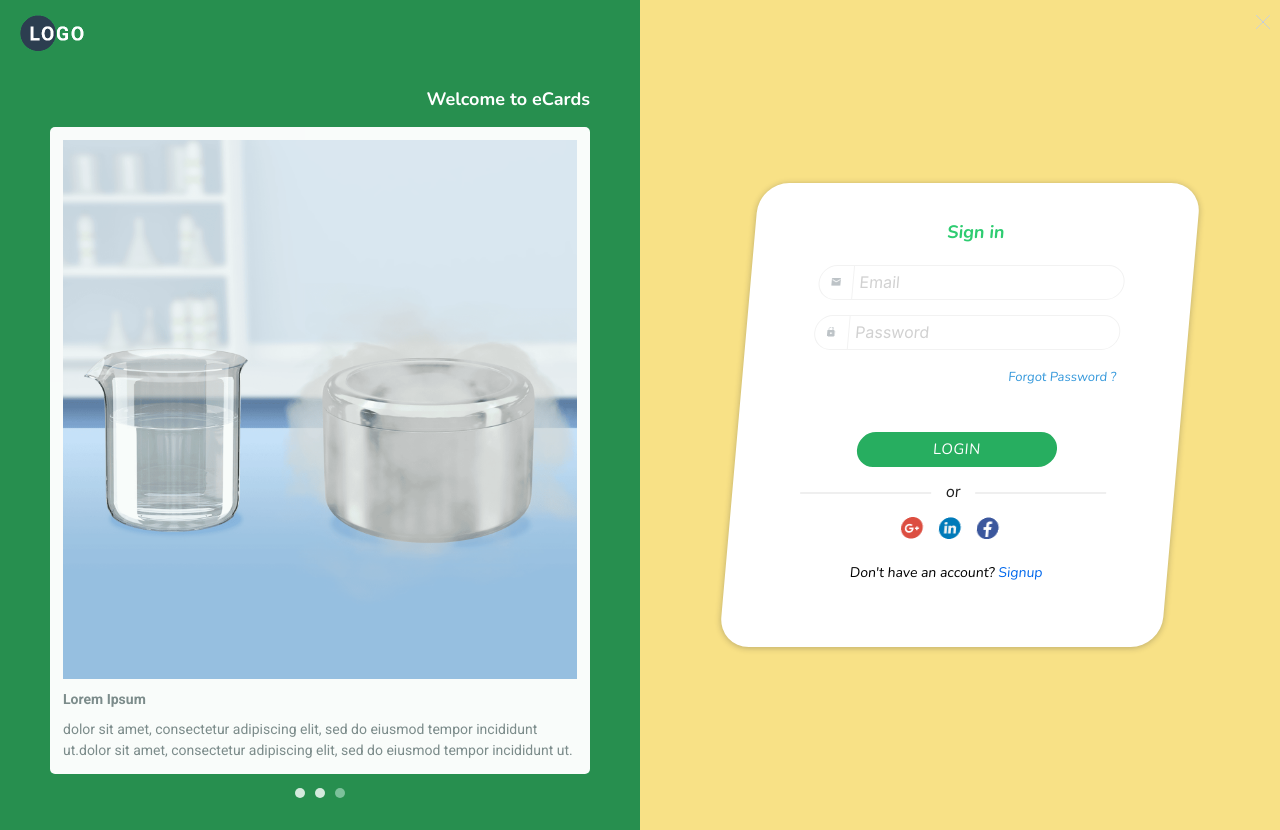
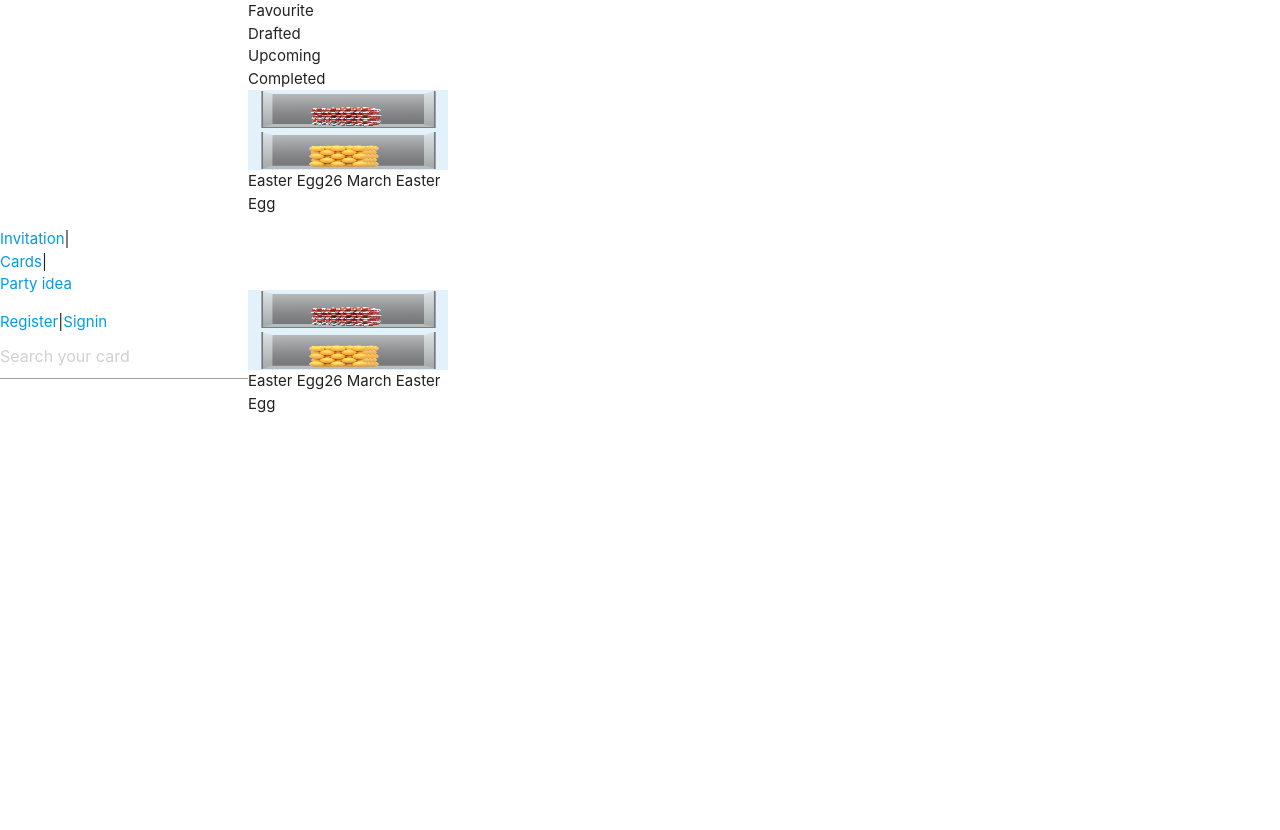
Before and after one commit to shivam-tyagi/RegistrationPOC, a React (Create React App) app in the folder src/client/: page /dashboard in a window 1280 px wide. Before the commit this address led to /login. After the commit the page ends 800 px from the top, so only its background shows below. Built offline with nearby package versions, Linux system fonts and the light colour scheme.

Commit message:
dashboard page

```diff
--- a/src/client/src/actions/actions.js
+++ b/src/client/src/actions/actions.js
@@ -7,6 +7,7 @@ export const USER_LOADING = "USER_LOADING";
 export const SET_CURRENT_USER = "SET_CURRENT_USER";
 export const TEMPLATE_TO_EDIT = "TEMPLATE_TO_EDIT";
 export const LANDING_PAGE_TEMPLATES_DATA = "LANDING_PAGE_TEMPLATES_DATA";
+export const USER_TEMPLATES_DATA = "USER_TEMPLATES_DATA";
 
 export const registerUser = (userData, history) => dispatch => {
   console.log("user data-->",userData);
@@ -45,6 +46,23 @@ export const loginUser = userData => dispatch => {
       })
     );
 };
+
+//User email k behalf par user ki templates ka data load hoga
+export const userTemplatesData = (userName) => dispatch => {
+  const userTemplatesData = [];
+  dispatch(setUserTemplatesData(userTemplatesData));
+  // dispatch({
+  //   type: USER_TEMPLATES_DATA,
+  //   payload: userTemplatesData
+  // });
+}
+
+export const setUserTemplatesData = userTemplatesData => {
+  return {
+    type: USER_TEMPLATES_DATA,
+    payload: userTemplatesData
+  };
+}
 
 // Set logged in user
 export const setCurrentUser = decoded => {
--- a/src/client/src/components/dashboard/Dashboard.js
+++ b/src/client/src/components/dashboard/Dashboard.js
@@ -2,45 +2,141 @@ import React, { Component } from "react";
 import PropTypes from "prop-types";
 import { connect } from "react-redux";
 import { logoutUser } from "../../actions/actions";
-import {configData} from '../../data/config';
+// import {configData} from '../../data/config';
+import Navbar from '../layout/Navbar';
 
 class Dashboard extends Component {
+  constructor(props) {
+    super(props);
+    this.showFavouriteEvents = this.showFavouriteEvents.bind(this);
+    this.showDraftedEvents = this.showDraftedEvents.bind(this);
+    this.showUpcomingEvents = this.showUpcomingEvents.bind(this);
+    this.showCompletedEvents = this.showCompletedEvents.bind(this);
+    this.state = {
+      templateListToShow: 'fav'
+    };
+  }
   onLogoutClick = e => {
     e.preventDefault();
     this.props.logoutUser();
   };
 
+  showFavouriteEvents = () => {
+    console.log('showFavouriteList');
+    this.setState({
+      templateListToShow: 'fav'
+    });
+  }
+
+  showDraftedEvents = () => {
+    console.log('showDraftedEvents');
+    this.setState({
+      templateListToShow: 'drafted'
+    });
+  }
+
+  showUpcomingEvents = () => {
+    console.log('showUpcomingEvents');
+    this.setState({
+      templateListToShow: 'upcoming'
+    });
+  }
+
+  showCompletedEvents = () => {
+    console.log('showCompletedEvents');
+    this.setState({
+      templateListToShow: 'completed'
+    });
+  }
+
   render() {
     const { user } = this.props.auth;
-    console.log("user name-->",user );
+    const templatesData = this.props.userTemplatesData;
+    console.log("user name-->",templatesData , this.state.templateListToShow);
     return (
-      <div
-      style= {{
-        height: "75vh",
-        backgroundColor: `${configData.homePageBgColor}`
-      }}
-      className="container valign-wrapper">
-        <div className="row">
-          <div className="landing-copy col s12 center-align">
-            <h4>
-              <b>Hey there,</b> {user.firstname}
-              <p className="flow-text grey-text text-darken-1">
-                You are successfully logged in.{" "}
-                <span style={{ fontFamily: "monospace" }}>Registration</span> app 👏
-              </p>
-            </h4>
-            <button
-              style={{
-                width: "150px",
-                borderRadius: "3px",
-                letterSpacing: "1.5px",
-                marginTop: "1rem"
-              }}
-              onClick={this.onLogoutClick}
-              className="btn btn-large waves-effect waves-light hoverable blue accent-3"
-            >
-              Logout
-            </button>
+      <div style={{ height: "100%" }} className=" valign-wrapper dashboard">
+        <Navbar {...this.props}></Navbar>
+        <div>
+          <div className='dashboard-left-container'>
+            <div className='dashboard-btn-container'>
+              <div className='favourite-events-btn' onClick={() => this.showFavouriteEvents()}>Favourite</div>
+              <div className='drafted-events-btn' onClick={() => this.showDraftedEvents()}>Drafted</div>
+              <div className='upcoming-events-btn' onClick={() => this.showUpcomingEvents()}>Upcoming</div>
+              <div className='completed-events-btn' onClick={() => this.showCompletedEvents()}>Completed</div>
+            </div>
+          </div>
+          <div className='dashboard-right-container'>
+            <div className='right-container-data'>
+              <div className='dashboard-search-field'></div>
+              <div className='dashboard-templatesData'>
+                <div className='dashboard-templates-container'>
+                    { this.state.templateListToShow === 'fav' ?
+                        <div id='favTemplatesList' className="trendingImageElems">
+                          {
+                            templatesData.map((template, index) => {
+                              return ( template.isFavourite && (
+                                <div key={'fev' + index} className="image-container" onClick={() => this.templatesClickHandler(template.template_id)}>
+                                  <img src={template.template_image} alt="img"></img>
+                                  <span className='template-name'>{template.template_name}</span>
+                                  <span className='template-description'>{template.template_description}</span>
+                                  <div className='love-symbol'></div>
+                                </div>)
+                              );
+                            })
+                          }
+                        </div> : null
+                    }
+                    { this.state.templateListToShow === 'drafted' ?
+                        <div id='draftedTemplatesList' className="trendingImageElems">
+                          {
+                            templatesData.map((template, index) => {
+                              return ( template.isDrafted && (
+                                <div key={'drafted' + index} className="image-container" onClick={() => this.templatesClickHandler(template.template_id)}>
+                                  <img src={template.template_image} alt="img"></img>
+                                  <span className='template-name'>{template.template_name}</span>
+                                  <span className='template-description'>{template.template_description}</span>
+                                  <div className='drafted-symbol'></div>
+                                </div>)
+                              );
+                            })
+                          }
+                        </div> : null
+                    }
+                    { this.state.templateListToShow === 'upcoming' ?
+                        <div id='upcomingTemplatesList' className="trendingImageElems">
+                          {
+                            templatesData.map((template, index) => {
+                              return (template.isDrafted && (
+                                <div key={'upcoming' + index} className="image-container" onClick={() => this.templatesClickHandler(template.template_id)}>
+                                  <img src={template.template_image} alt="img"></img>
+                                  <span className='template-name'>{template.template_name}</span>
+                                  <span className='template-description'>{template.template_description}</span>
+                                  <div className='drafted-symbol'></div>
+                                </div>)
+                              );
+                            })
+                          }
+                        </div> : null
+                    }
+                    { this.state.templateListToShow === 'completed' ?
+                        <div id='completedTemplatesList' className="trendingImageElems">
+                          {
+                            templatesData.map((template, index) => {
+                              return ( template.isCompleted && (
+                                <div key={'completed' + index} className="image-container" onClick={() => this.templatesClickHandler(template.template_id)}>
+                                  <img src={template.template_image} alt="img"></img>
+                                  <span className='template-name'>{template.template_name}</span>
+                                  <span className='template-description'>{template.template_description}</span>
+                                  <div className='drafted-symbol'></div>
+                                </div>)
+                              );
+                            })
+                          }
+                        </div> : null
+                    }
+                </div>
+              </div>
+            </div>
           </div>
         </div>
       </div>
@@ -54,7 +150,8 @@ Dashboard.propTypes = {
 };
 
 const mapStateToProps = state => ({
-  auth: state.auth
+  auth: state.auth,
+  userTemplatesData: state.userTemplatesData
 });
 
 export default connect(
--- a/src/client/src/components/layout/Landing.js
+++ b/src/client/src/components/layout/Landing.js
@@ -48,7 +48,7 @@ class Landing extends Component {
                   templateLayouts.map((template, index) => {
                     return (
                       // eslint-disable-next-line react/no-array-index-key
-                      <div key={index} className="image-container" onClick={() => this.templatesClickHandler(index)}>
+                      <div key={index} className="image-container" onClick={() => this.templatesClickHandler(template.template_id)}>
                         <img src={template.template_image} alt="img"></img>
                         <span className='template-name'>{template.template_name}</span>
                         <span className='template-description'>{template.template_description}</span>
--- a/src/client/src/components/private-route/PrivateRoute.js
+++ b/src/client/src/components/private-route/PrivateRoute.js
@@ -10,7 +10,8 @@ const PrivateRoute = ({ component: Component, auth, ...rest }) => (
       auth.isAuthenticated === true ? (
         <Component {...props} />
       ) : (
-        <Redirect to="/login" />
+        // <Redirect to="/login" />
+        <Component {...props} />
       )
     }
   />
--- a/src/client/src/components/templatesEdit/TemplatesEditComponent.js
+++ b/src/client/src/components/templatesEdit/TemplatesEditComponent.js
@@ -7,45 +7,60 @@ import Navbar from '../layout/Navbar';
 class TemplatesEditComponent extends Component {
 
   constructor(props) {
-    // console.log('this.props---', props.editIndex);
+    // console.log('this.props---', props.editId);
     super(props);
     this.editCarouselImagesclick = this.editCarouselImagesclick.bind(this);
-    this.editIndex = props.editIndex;
-    // console.log('landingPageTemplateData', props.landingPageTemplateData, this.editIndex);
+    this.saveToDraft = this.saveToDraft.bind(this);
+    // if(props.landingPageTemplateData.length === 0) {
+    //   props.history.push('/');
+    // }
+    this.editId = props.editId;
+    // console.log('landingPageTemplateData', props.landingPageTemplateData);
     const landingPageTemplateData = props.landingPageTemplateData;
+
+    const editObj = this.objectToEdit(this.editId);
     this.state = {
-      eventTitle: landingPageTemplateData[this.editIndex].data.eventTitle,
-      eventFestival: landingPageTemplateData[this.editIndex].data.eventFestival,
-      eventHostedby: landingPageTemplateData[this.editIndex].data.eventHostedby,
-      eventMobilenumber: landingPageTemplateData[this.editIndex].data.eventMobilenumber,
-      eventDate: landingPageTemplateData[this.editIndex].data.eventDate,
-      eventTime: landingPageTemplateData[this.editIndex].data.eventTime,
-      eventEndTime: landingPageTemplateData[this.editIndex].data.eventEndTime,
-      eventLocation: landingPageTemplateData[this.editIndex].data.eventLocation,
-      eventAddress: landingPageTemplateData[this.editIndex].data.eventAddress,
-      eventMessageFromHost: landingPageTemplateData[this.editIndex].data.eventMessageFromHost,
+      eventTitle: editObj.data.eventTitle,
+      eventFestival: editObj.data.eventFestival,
+      eventHostedby: editObj.data.eventHostedby,
+      eventMobilenumber: editObj.data.eventMobilenumber,
+      eventDate: editObj.data.eventDate,
+      eventTime: editObj.data.eventTime,
+      eventEndTime: editObj.data.eventEndTime,
+      eventLocation: editObj.data.eventLocation,
+      eventAddress: editObj.data.eventAddress,
+      eventMessageFromHost: editObj.data.eventMessageFromHost,
     };
   }
 
   // componentDidMount() {
   //   this.startCarouselAnimation();
   // };
+  objectToEdit = editId => {
+    for (let i=0; i<this.props.landingPageTemplateData.length; i++){
+      if(this.props.landingPageTemplateData[i].template_id === this.editId) {
+        return this.props.landingPageTemplateData[i];
+      }
+    }
+  }
 
-  editCarouselImagesclick(editIndex) {
+  editCarouselImagesclick(editId) {
     const landingPageTemplateData = this.props.landingPageTemplateData;
-    this.editIndex = editIndex;
+    this.editId = editId;
+
+    const editObj = this.objectToEdit(this.editId);
     // console.log('this===', editIndex, landingPageTemplateData);
     this.setState({
-      eventTitle: landingPageTemplateData[editIndex].data.eventTitle,
-      eventFestival: landingPageTemplateData[editIndex].data.eventFestival,
-      eventHostedby: landingPageTemplateData[editIndex].data.eventHostedby,
-      eventMobilenumber: landingPageTemplateData[editIndex].data.eventMobilenumber,
-      eventDate: landingPageTemplateData[editIndex].data.eventDate,
-      eventTime: landingPageTemplateData[editIndex].data.eventTime,
-      eventEndTime: landingPageTemplateData[editIndex].data.eventEndTime,
-      eventLocation: landingPageTemplateData[editIndex].data.eventLocation,
-      eventAddress: landingPageTemplateData[editIndex].data.eventAddress,
-      eventMessageFromHost: landingPageTemplateData[editIndex].data.eventMessageFromHost,
+      eventTitle: editObj.data.eventTitle,
+      eventFestival: editObj.data.eventFestival,
+      eventHostedby: editObj.data.eventHostedby,
+      eventMobilenumber: editObj.data.eventMobilenumber,
+      eventDate: editObj.data.eventDate,
+      eventTime: editObj.data.eventTime,
+      eventEndTime: editObj.data.eventEndTime,
+      eventLocation: editObj.data.eventLocation,
+      eventAddress: editObj.data.eventAddress,
+      eventMessageFromHost: editObj.data.eventMessageFromHost,
     });
   }
 
@@ -53,9 +68,8 @@ class TemplatesEditComponent extends Component {
     this.setState({ [e.target.id]: e.target.value });
   };
 
-  onSubmit = e => {
-    e.preventDefault();
-
+  saveTemplateToUserData = (saveToDraft) => {
+    const editObj = this.objectToEdit(this.editId);
     const templateEditInfo = {
       eventTitle: this.state.eventTitle,
       eventFestival: this.state.eventFestival,
@@ -69,14 +83,51 @@ class TemplatesEditComponent extends Component {
       eventMessageFromHost: this.state.eventMessageFromHost,
     };
 
+    let teplateExistInUser = false;
+    if(this.props.userTemplatesData.length !== 0) {
+      for (let i=0; i<this.props.userTemplatesData.length; i++){
+        if(this.props.userTemplatesData[i].template_id === editObj.template_id) {
+          this.props.userTemplatesData[i].data = templateEditInfo;
+          if(saveToDraft === true){
+            this.props.userTemplatesData[i].isDrafted = true;
+          }
+          teplateExistInUser = true;
+        }
+      }
+    }
+
+    if(teplateExistInUser === false) {
+      const objToAdd = {...editObj};
+      objToAdd.data = templateEditInfo;
+      if(saveToDraft === true){
+        objToAdd.isDrafted = true;
+      }
+      this.props.userTemplatesData.push(objToAdd);
+    }
+
+  }
+
+  onSubmit = e => {
+    e.preventDefault();
+    this.saveTemplateToUserData();
+
+    // console.log('user edit data obj', this.props.landingPageTemplateData)
+    // console.log('props main user data', this.props.userTemplatesData);
+    this.props.history.push('/share');
     // console.log('template edit info**', templateEditInfo);
-
     // this.props.registerUser(newUser, this.props.history);
   };
+
+  saveToDraft() {
+    this.saveTemplateToUserData(true);
+    this.props.history.push('/');
+    // console.log('props main user data', this.props.userTemplatesData);
+  }
 
   render() {
     const { user } = this.props.auth;
     const landingPageTemplateData = this.props.landingPageTemplateData;
+    const editObj = this.objectToEdit(this.editId);
     // console.log('edit index-----', this.props.landingPageTemplateData, this.props);
     return (
       <div className='templates-edit-page'>
@@ -113,11 +164,11 @@ class TemplatesEditComponent extends Component {
               <div className='templateEditRightSideBtn'/>
             </div>
             <div className="template-edit-container-text clearfix">
-            <strong>{landingPageTemplateData[this.editIndex].template_name}</strong>
-            <span>{landingPageTemplateData[this.editIndex].template_description}</span>
+            <strong>{editObj.template_name}</strong>
+            <span>{editObj.template_description}</span>
             </div>
             <div className='template-edit-container'>
-                <img className='template-edit-bg' src={landingPageTemplateData[this.editIndex].template_image} alt='edit'/>
+                <img className='template-edit-bg' src={editObj.template_image} alt='edit'/>
                 <div className='hostedby-edit-image bannerText'>Host: {this.state.eventHostedby}</div>
                 <div className='festival-edit-image bannerText'>Festival: {this.state.eventFestival}</div>
                 <div className='mobilenumber-edit-image bannerText'>Mobile no. {this.state.eventMobilenumber}</div>
@@ -186,7 +237,7 @@ class TemplatesEditComponent extends Component {
 
                     <div className="submitFormBtns " >
 
-                      <button className='save-draft-btn saveButton'>Save Draft</button>
+                      <button onClick={() => this.saveToDraft()} className='save-draft-btn saveButton'>Save Draft</button>
 
 
                       <button type="submit"  className=" btn btn-large waves-effect waves-light hoverable blue accent-3" >
@@ -212,8 +263,9 @@ TemplatesEditComponent.propTypes = {
 const mapStateToProps = (state) => {
   return{
     auth: state.auth,
-    editIndex: state.editIndex,
+    editId: state.editId,
     landingPageTemplateData: state.landingPageTemplateData,
+    userTemplatesData: state.userTemplatesData,
   }
 };
 
--- a/src/client/src/data/config.js
+++ b/src/client/src/data/config.js
@@ -60,18 +60,42 @@ export const templateLayouts = [{
     template_id: 2,
     template_name:'Easter Egg',
     template_description:'26 March Easter Egg',
-    isFavourite: false,
+    isFavourite: true,
     isDrafted: false,
     isCompleted: false,
+    data: {
+      eventTitle: 'title 2',
+      eventFestival: 'Festival 2',
+      eventHostedby: 'Host 2',
+      eventMobilenumber: 'Mobile 2',
+      eventDate: 'Date 2',
+      eventTime: 'Time 2',
+      eventEndTime: 'End Time 2',
+      eventLocation: 'Location 2',
+      eventAddress: 'Address 2',
+      eventMessageFromHost: 'Host Message 2',
+    }
   },{
     name:'template3',
     template_image: image_template3,
     template_id: 3,
     template_name:'Easter Egg',
     template_description:'26 March Easter Egg',
-    isFavourite: false,
+    isFavourite: true,
     isDrafted: false,
     isCompleted: false,
+    data: {
+      eventTitle: 'title 3',
+      eventFestival: 'Festival 3',
+      eventHostedby: 'Host 3',
+      eventMobilenumber: 'Mobile 3',
+      eventDate: 'Date 3',
+      eventTime: 'Time 3',
+      eventEndTime: 'End Time 3',
+      eventLocation: 'Location 3',
+      eventAddress: 'Address 3',
+      eventMessageFromHost: 'Host Message 3',
+    }
   },{
     name:'template4',
     template_image: image_template4,
@@ -121,9 +145,20 @@ export const templateLayouts = [{
     template_name:'Easter Egg',
     template_description:'26 March Easter Egg',
     isFavourite: false,
-    isDrafted: false,
+    isDrafted: true,
     isCompleted: false,
-
+    data: {
+      eventTitle: 'title 6',
+      eventFestival: 'Festival 6',
+      eventHostedby: 'Host 6',
+      eventMobilenumber: 'Mobile 6',
+      eventDate: 'Date 6',
+      eventTime: 'Time 6',
+      eventEndTime: 'End Time 6',
+      eventLocation: 'Location 6',
+      eventAddress: 'Address 6',
+      eventMessageFromHost: 'Host Message 6',
+    }
   },{
     name:'template7',
     template_image: image_template7,
@@ -131,9 +166,20 @@ export const templateLayouts = [{
     template_name:'Easter Egg',
     template_description:'26 March Easter Egg',
     isFavourite: false,
-    isDrafted: false,
+    isDrafted: true,
     isCompleted: false,
-
+    data: {
+      eventTitle: 'title 7',
+      eventFestival: 'Festival 7',
+      eventHostedby: 'Host 7',
+      eventMobilenumber: 'Mobile 7',
+      eventDate: 'Date 7',
+      eventTime: 'Time 7',
+      eventEndTime: 'End Time 7',
+      eventLocation: 'Location 7',
+      eventAddress: 'Address 7',
+      eventMessageFromHost: 'Host Message 7',
+    }
   },{
     name:'template8',
     template_image: image_template8,
@@ -142,8 +188,19 @@ export const templateLayouts = [{
     template_description:'26 March Easter Egg',
     isFavourite: false,
     isDrafted: false,
-    isCompleted: false,
-
+    isCompleted: true,
+    data: {
+      eventTitle: 'title 8',
+      eventFestival: 'Festival 8',
+      eventHostedby: 'Host 8',
+      eventMobilenumber: 'Mobile 8',
+      eventDate: 'Date 8',
+      eventTime: 'Time 8',
+      eventEndTime: 'End Time 8',
+      eventLocation: 'Location 8',
+      eventAddress: 'Address 8',
+      eventMessageFromHost: 'Host Message 8',
+    }
   }
 ];
 
--- a/src/client/src/reducers/reducers.js
+++ b/src/client/src/reducers/reducers.js
@@ -4,7 +4,10 @@ import {
   GET_ERRORS,
   TEMPLATE_TO_EDIT,
   LANDING_PAGE_TEMPLATES_DATA,
+  USER_TEMPLATES_DATA,
 } from "../actions/actions";
+
+import {templateLayouts} from '../data/config';
 
 const isEmpty = require("is-empty");
 
@@ -41,7 +44,7 @@ function errorReducer(state = {}, action) {
   }
 }
 
-function editTemplateIndex( state = 0, action) {
+function editTemplateId( state = 0, action) {
   // console.log('actions*****', action);
   switch(action.type) {
     case TEMPLATE_TO_EDIT:
@@ -52,9 +55,19 @@ function editTemplateIndex( state = 0, action) {
 }
 
 function landingPageTemplateData( state = [], action) {
-  console.log('actions*****', action.payload);
+  // console.log('actions*****', action.payload);
   switch(action.type) {
     case LANDING_PAGE_TEMPLATES_DATA:
+      return action.payload;
+    default:
+      return state;
+  }
+}
+
+function userTemplatesData (state = templateLayouts, action) {
+  console.log('action ka payload', action.payload, state)
+  switch(action.type) {
+    case USER_TEMPLATES_DATA:
       return action.payload;
     default:
       return state;
@@ -65,6 +78,7 @@ function landingPageTemplateData( state = [], action) {
 export default combineReducers({
   auth: authReducer,
   errors: errorReducer,
-  editIndex: editTemplateIndex,
+  editId: editTemplateId,
   landingPageTemplateData: landingPageTemplateData,
+  userTemplatesData: userTemplatesData,
 });
```
Also changed, not shown: src/client/src/components/auth/Login.js (+10 -2 lines).
